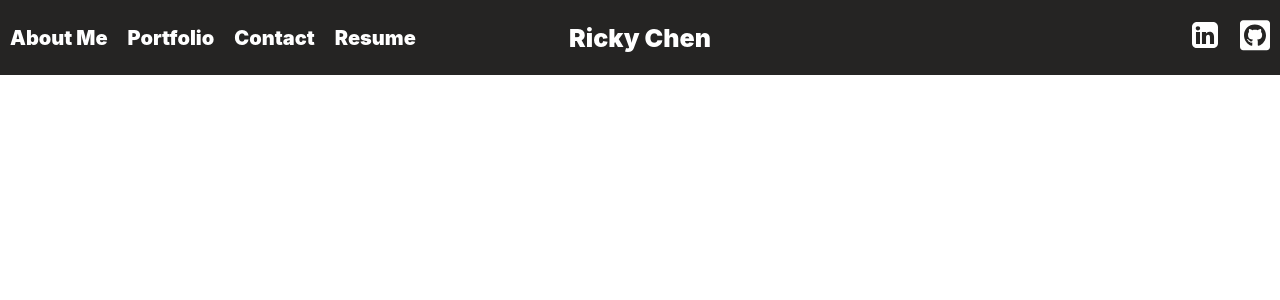
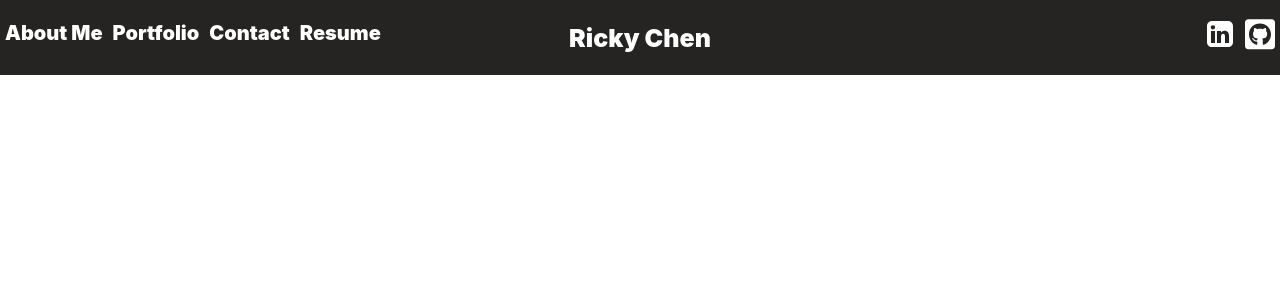
Before and after one commit to hackermanone/app, a React (Create React App) app: page / in a window 1280 px wide. Shown: the top 300 px of the page. Built offline with nearby package versions, Linux system fonts and the light colour scheme.

Commit message:
added animation for text in navbar

```diff
--- a/src/styles/header.css
+++ b/src/styles/header.css
@@ -40,7 +40,8 @@
 li {
     display: inline-block;
     margin: 5px;
-    list-style: none
+    list-style: none;
+    text-align: center;
 }
 
 svg {
@@ -48,12 +49,6 @@ svg {
   width: 0.5vw;
 }
 
-a {
-  color: white;
-  min-height: 50px;
-  text-decoration: none;
-  padding: 10px 5px 5px 5px;
-}
 
 path {
   fill:white;
@@ -62,6 +57,15 @@ path {
 /*
   css
 */
+.header-left a {
+  display: inline-block;
+  color: white;
+  min-height: 50px;
+  text-decoration: none;
+  transition-duration: 500ms;
+  line-height: 200%;
+}
+
 div#nav-icon span {
   display: block;
   height: 6px;
@@ -88,9 +92,18 @@ div#nav-icon span {
 /*
   Animation css
 */
-a:hover {
-  color: red;
-  border-bottom: solid;
+
+a:after {
+  transition: all ease-in-out .2s;
+  background: none repeat scroll 0 0 red;
+  content: "";
+  display: block;
+  height: 2px;
+  width: 0;
+}
+
+a:hover:after {
+  width:100%;
 }
 
 .hidden {
```
